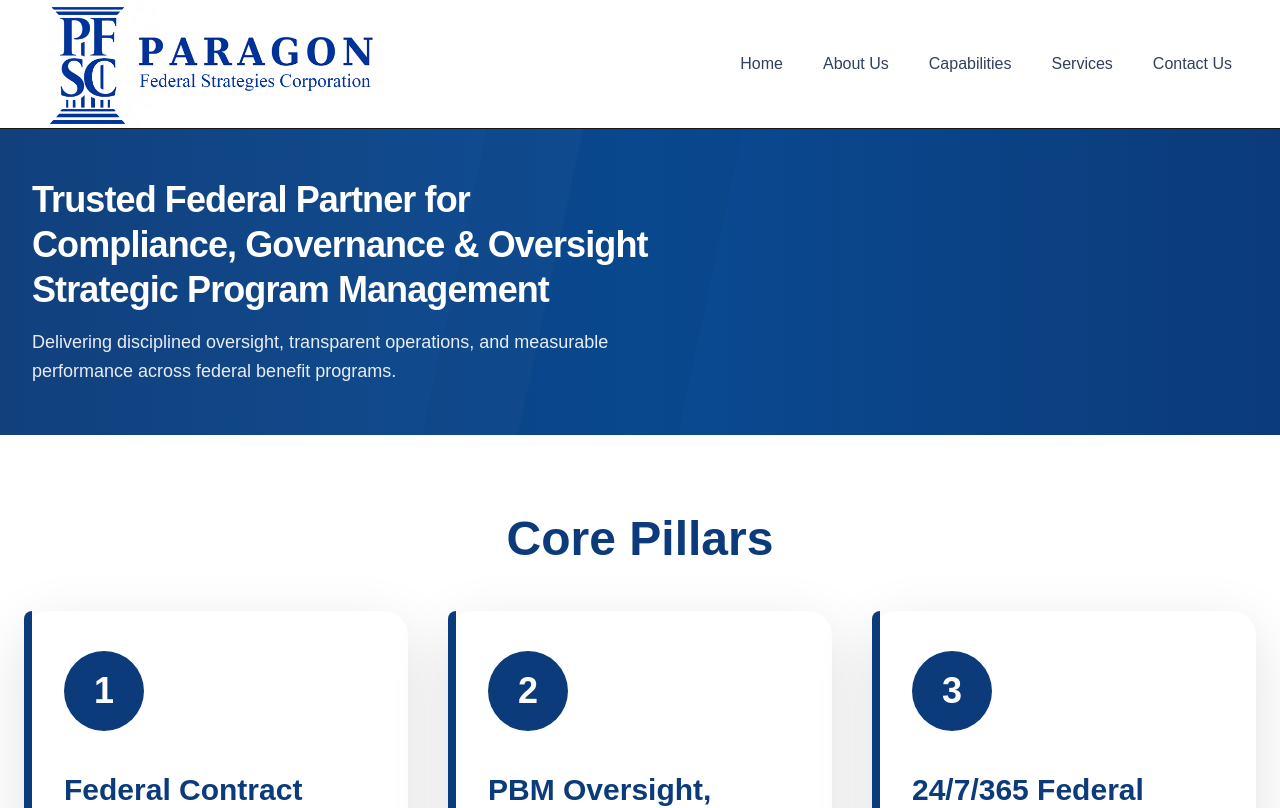
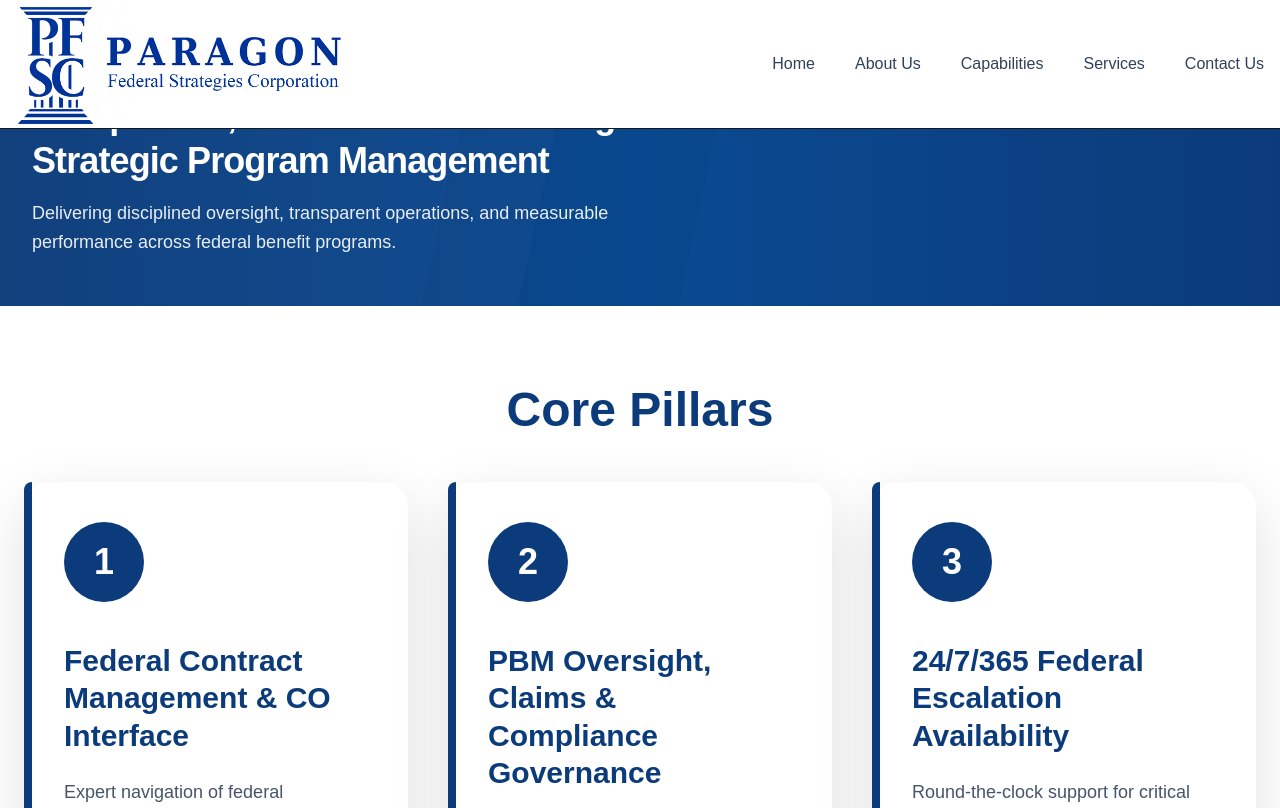
Before and after one commit to Valritehachi/paragon_site, a Next.js app: page / in a window 1280 px wide. Shown: the top 808 px of the page. Built offline with nearby package versions, Linux system fonts and the light colour scheme.

Commit message:
more styling changes

```diff
--- a/src/app/components/Header.tsx
+++ b/src/app/components/Header.tsx
@@ -17,8 +17,10 @@ export default function Header() {
   const [open, setOpen] = useState(false);
 
   return (
-    <header className="w-full border-b bg-white">
-      <div className="mx-auto flex w-full max-w-7xl items-center justify-between px-4 md:px-12 py-0">
+    // <header className="w-full border-b bg-white">
+    <header className="fixed top-0 left-0 z-50 w-full border-b bg-white">
+
+      <div className="mx-auto flex w-full  items-center justify-between px-4 py-0">
 
         {/* LOGO */}
        <div className="relative h-24 w-[360px] md:h-28 md:w-[460px] lg:h-32 lg:w-[520px]">
```
